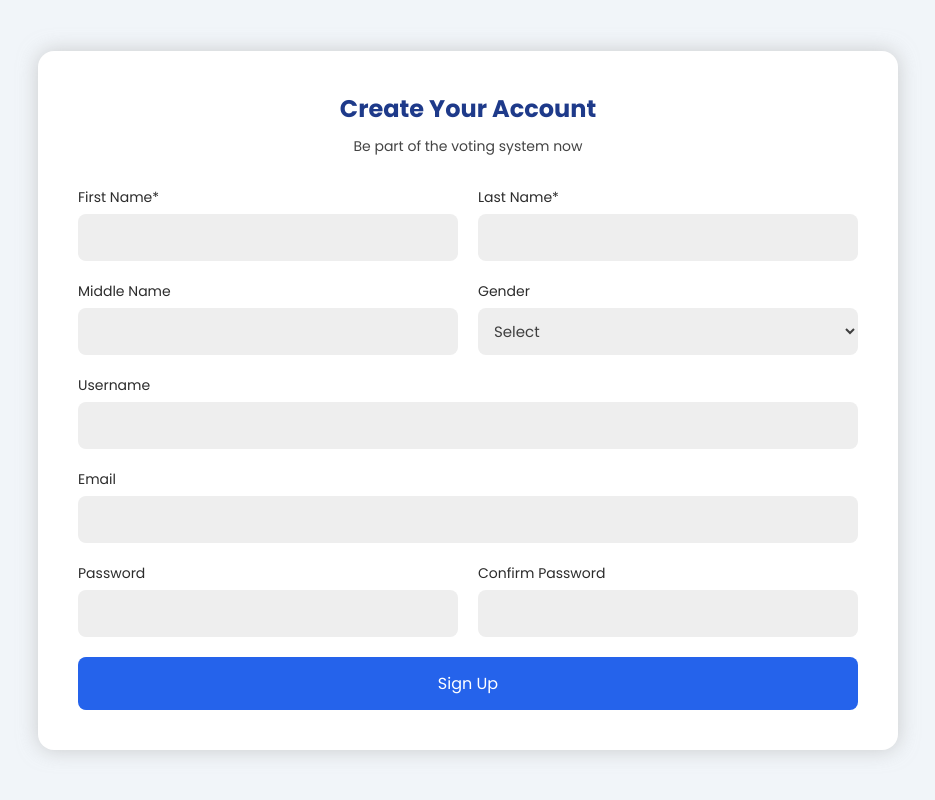
After one commit to cafyrei/ToreVote, a PHP site: page /pages/registration.php in a window 1280 px wide. The commit adds this page. Shown: the whole page, without its empty margins (172-1107 px from the left). Run offline with PHP 8.4, Linux system fonts and the light colour scheme.

Commit message:
Registration Done, Can register

```diff
--- /dev/null
+++ b/database/connection.php
@@ -0,0 +1,15 @@
+<?php
+    $db_server = "localhost";
+    $db_user = "root";
+    $db_password = "";
+    $db_name = "votingsysdb";
+    $conn = "";
+
+    try{
+        $conn = mysqli_connect($db_server, $db_user, $db_password, $db_name);
+    }
+    catch(mysqli_sql_exception $e) {
+        die("Connection Failed: " . $e->getMessage());
+    }
+
+?>
--- /dev/null
+++ b/pages/registration.php
@@ -0,0 +1,168 @@
+<?php
+include("../database/connection.php");
+
+// List of expected fields consider it null pag wala empty
+$fields = [
+  "first_name" => "",
+  "last_name" => "",
+  "middle_name" => "",
+  "gender" => "",
+  "username" => "",
+  "email" => "",
+  "password" => "",
+  "confirm_password" => ""
+];
+
+$errors = [];
+
+foreach ($fields as $key => $_) {
+  $fields[$key] = trim($_POST[$key] ?? '');
+}
+
+if ($_SERVER["REQUEST_METHOD"] == "POST") {
+
+  // Required fields must match
+  $required = ["first_name", "last_name", "username", "email", "password", "confirm_password", "gender"];
+
+  foreach ($required as $field) {
+    if (empty($fields[$field])) {
+      $errors[$field] = ucwords(str_replace("_", " ", $field)) . " is required.";
+    }
+  }
+
+  if (!isset($errors['password']) && !isset($errors['confirm_password'])) {
+    if ($fields['password'] !== $fields['confirm_password']) {
+      $errors['confirm_password'] = "Passwords do not match.";
+    }
+    $hashed_password = password_hash($fields["password"], PASSWORD_DEFAULT);
+  }
+
+  if (!$errors) {
+    $stmt = $conn->prepare("INSERT INTO `user_information`(`first_name`, `last_name`, `middle_name`, `gender`, `email`, `usermame`, `password`, `role`, `date_created`) VALUES (?, ?, ?, ?, ?, ?, ?, ?, NOW())");
+    $role = 'user';
+    $stmt->bind_param(
+      "ssssssss",
+      $fields["first_name"],
+      $fields["last_name"],
+      $fields["middle_name"],
+      $fields["gender"],
+      $fields["email"],
+      $fields["username"],
+      $hashed_password,
+      $role,
+    );
+
+    if ($stmt->execute()) {
+      $success_msg = "Account Successfully Created";
+      $fields = array_map(fn() => '', $fields);
+    } else {
+      $errors['db'] = "Database error: " . $stmt->error;
+    }
+
+    $stmt->close();
+  }
+}
+?>
+
+<!DOCTYPE html>
+<html lang="en">
+
+<head>
+  <meta charset="UTF-8" />
+  <meta name="viewport" content="width=device-width, initial-scale=1.0" />
+  <link rel="stylesheet" href="../styles/regis-style.css" />
+  <title>Sign Up | Voting System</title>
+</head>
+
+<body>
+  <div class="regis-wrapper">
+    <div class="form-box">
+      <h2>Create Your Account</h2>
+      <p class="subhead">Be part of the voting system now</p>
+
+      <form id="registration-form" method="POST">
+
+        <div class="row">
+          <div class="input-group">
+            <?php if (!empty($errors['first_name'])): ?>
+              <p class="error"><?= $errors['first_name'] ?></p>
+            <?php endif; ?>
+            <label for="first_name">First Name*</label>
+            <input type="text" id="first_name" name="first_name" />
+
+          </div>
+          <div class="input-group">
+            <?php if (!empty($errors['last_name'])): ?>
+              <p class="error"><?= $errors['last_name'] ?></p>
+            <?php endif; ?>
+            <label for="last_name">Last Name*</label>
+            <input type="text" id="last_name" name="last_name" />
+          </div>
+        </div>
+
+        <div class="row">
+          <div class="input-group">
+            <label for="middle_name">Middle Name</label>
+            <input type="text" id="middle_name" name="middle_name" />
+          </div>
+          <div class="input-group">
+            <?php if (!empty($errors['gender'])): ?>
+              <p class="error"><?= $errors['gender'] ?></p>
+            <?php endif; ?>
+            <label for="gender">Gender</label>
+            <select id="gender" name="gender">
+              <option value="">Select</option>
+              <option <?= $fields['gender'] === 'Male' ? 'selected' : '' ?>>Male</option>
+              <option <?= $fields['gender'] === 'Female' ? 'selected' : '' ?>>Female</option>
+              <option <?= $fields['gender'] === 'Prefer not to say' ? 'selected' : '' ?>>Prefer not to say</option>
+            </select>
+
+          </div>
+        </div>
+
+        <div class="input-group full-width">
+          <?php if (!empty($errors['username'])): ?>
+            <p class="error"><?= $errors['username'] ?></p>
+          <?php endif; ?>
+          <label for="username">Username</label>
+          <input type="text" id="username" name="username" />
+        </div>
+
+        <div class="input-group full-width">
+          <?php if (!empty($errors['email'])): ?>
+            <p class="error"><?= $errors['email'] ?></p>
+          <?php endif; ?>
+          <label for="email">Email</label>
+          <input type="email" id="email" name="email" />
+        </div>
+
+        <div class="row">
+          <div class="input-group">
+            <?php if (!empty($errors['password'])): ?>
+              <p class="error"><?= $errors['password'] ?></p>
+            <?php endif; ?>
+            <label for="password">Password</label>
+            <input type="password" id="password" name="password" />
+          </div>
+          <div class="input-group">
+            <?php if (!empty($errors['confirm_password'])): ?>
+              <p class="error"><?= $errors['confirm_password'] ?></p>
+            <?php endif; ?>
+            <label for="confirm_password">Confirm Password</label>
+            <input type="password" id="confirm_password" name="confirm_password" />
+          </div>
+        </div>
+        <!-- SUBMIT BUTTON -->
+        <button type="submit">Sign Up</button>
+
+        <?php if (!empty($success_msg)): ?>
+          <p class="success"><?= $success_msg ?></p>
+        <?php endif; ?>
+
+      </form>
+
+    </div>
+  </div>
+</body>
+
+</html>
--- a/styles/regis-style.css
+++ b/styles/regis-style.css
@@ -109,3 +109,14 @@ button:hover {
     flex-direction: column;
   }
 }
+
+.error {
+  color: red;
+  margin: 0;
+  font-size: 0.9em;
+  margin-bottom: 4px;
+  background-color: #ffe6e6;
+  padding: 4px 8px;
+  border: 1px solid red;
+  border-radius: 4px;
+}
```
Also changed, not shown: pages/registration.html (deleted, +0 -68 lines).
